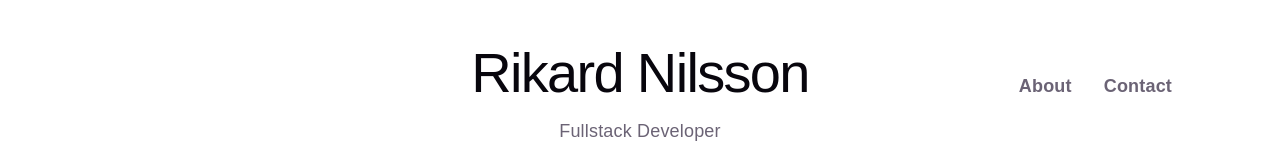
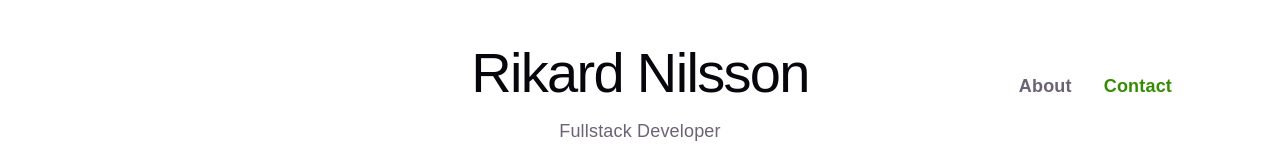
Before and after one commit to rikard95/rikard-portfolio, a React (Vite) app in the folder otto/: page /about in a window 1280 px wide. In both pictures the pointer is over the link "Contact". Shown: the top 160 px of the page. Built offline with nearby package versions, Linux system fonts and the light colour scheme.

Commit message:
chore(router): convert internal links to react-router Links and add routing

```diff
--- a/otto/src/App.css
+++ b/otto/src/App.css
@@ -289,10 +289,10 @@
 }
 
 /* Match nav link hover colors to the send/back button hovers */
-.nav a[href="/contact.html"]:hover {
+.nav a[href="/contact"]:hover {
   color: rgb(52,141,0);
 }
-.nav a[href="/about.html"]:hover {
+.nav a[href="/about"]:hover {
   color: rgb(0,183,255);
 }
 
```
